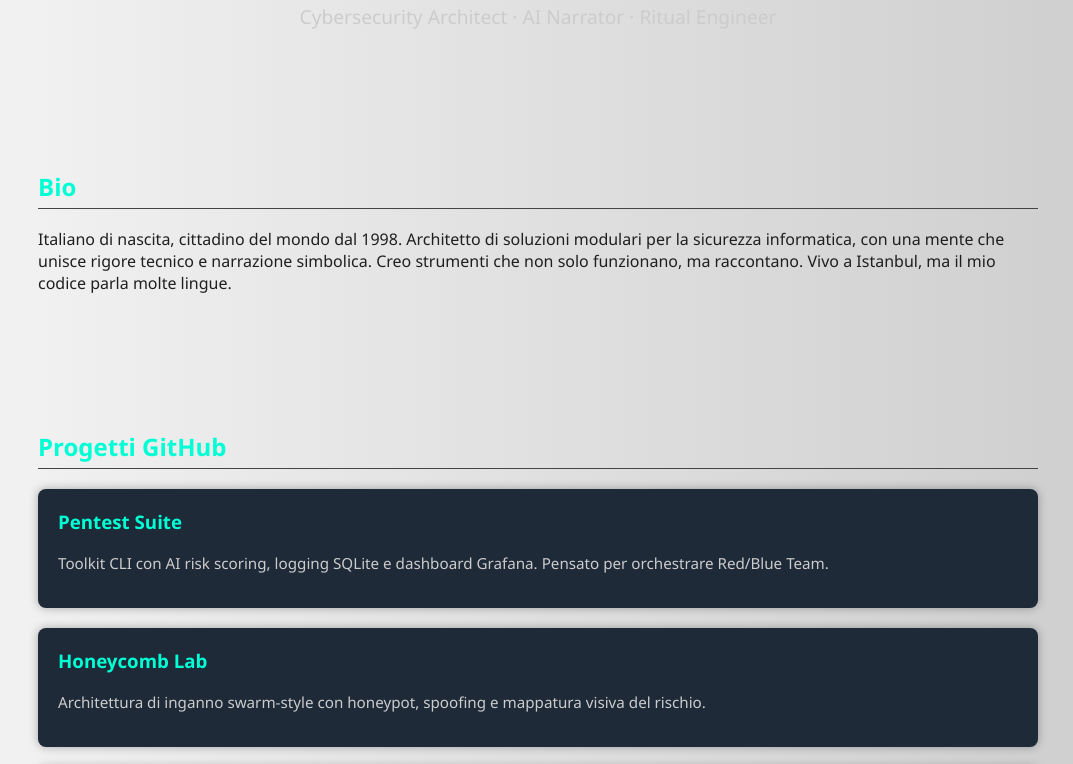
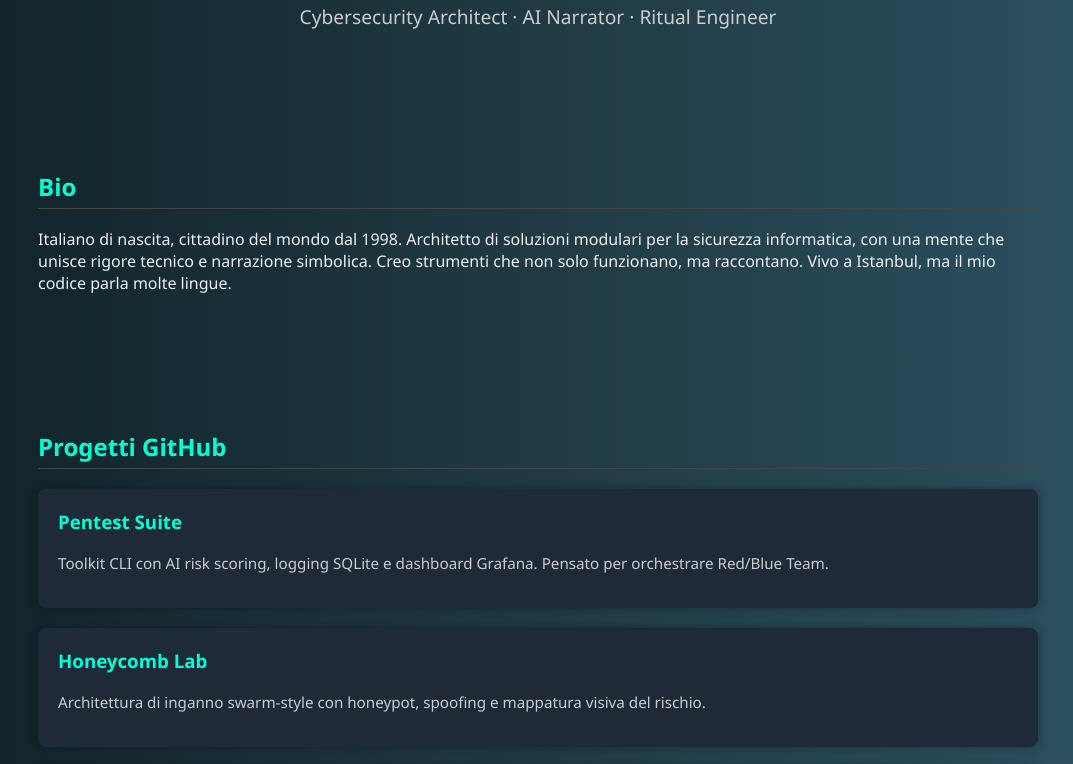
Before and after one commit to marcochengdu/marcochengdu.github.io, a plain HTML site: page index.html in a window 1280 px wide. Shown: the part 153-917 px from the top of the page, without its empty margins (102-1175 px from the left). Drawn offline with Linux system fonts and the light colour scheme; a script that the page names is missing.

Commit message:
Update index.html

```diff
--- a/index.html
+++ b/index.html
@@ -8,8 +8,7 @@
     body {
       margin: 0;
       font-family: 'Segoe UI', sans-serif;
-    background: linear-gradient(to right, #f5f5f5, #e0e0e0, #cccccc);
-color: #1f1f1f;
+    background: linear-gradient(to right, #0f2027, #203a43, #2c5364); color: #f0f0f0;
 
     }
     header, section, footer {
```
